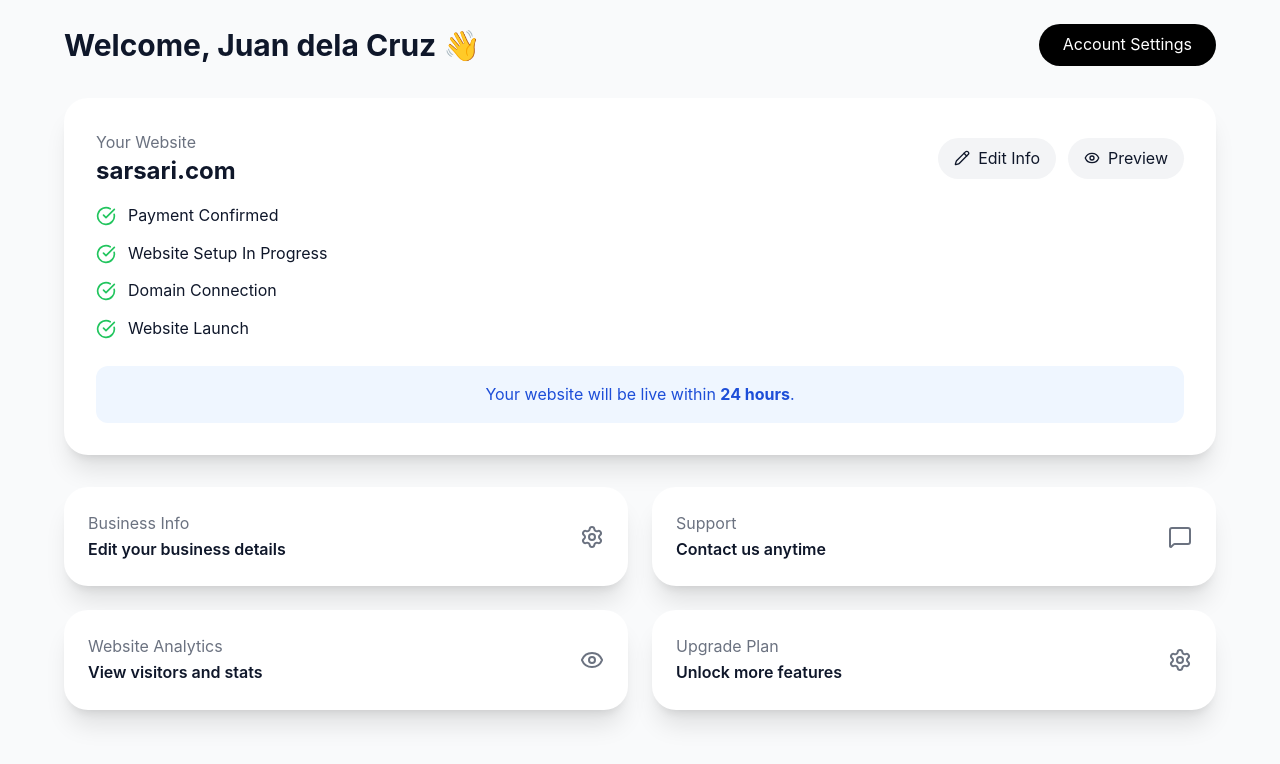
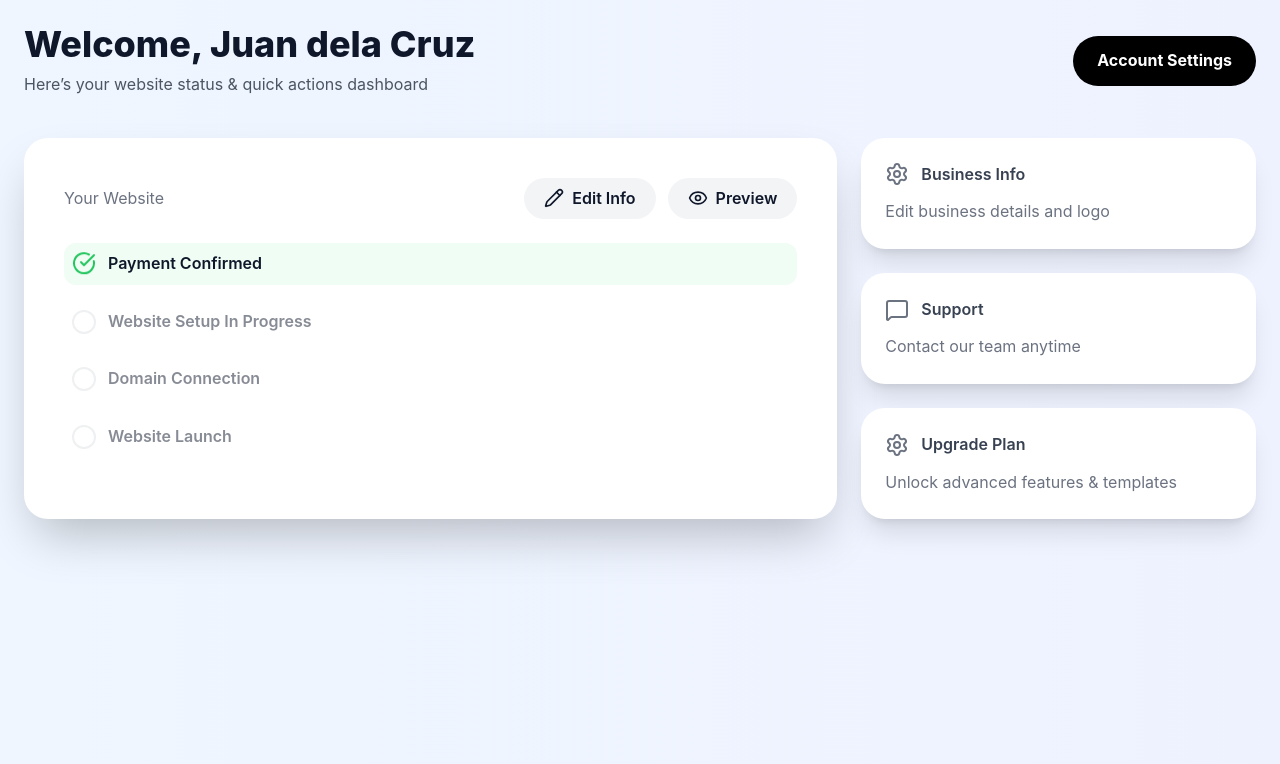
Before and after one commit to Devwezardtech/startup_devfast, a React (Create React App) app in the folder devfast/: page /project/dashboard in a window 1280 px wide. Shown: the top 764 px of the page. Built offline with nearby package versions, Linux system fonts and the light colour scheme.

Commit message:
inhance the dashboard

```diff
--- a/devfast/src/page/Dashboard/dashboard.jsx
+++ b/devfast/src/page/Dashboard/dashboard.jsx
@@ -2,20 +2,31 @@ import { useEffect, useState } from "react";
 import { CheckCircle, Settings, Pencil, Eye, MessageSquare } from "lucide-react";
 
 export default function ClientDashboard() {
-  const [client] = useState({
+  const [client, setClient] = useState({
     name: "Juan dela Cruz",
-    domain: "sarsari.com",
-    orderTime: localStorage.getItem("orderTime"),
+    domain: "",
+    orderTime: null,
   });
-  const [progress, setProgress] = useState(4);
+  const [progress, setProgress] = useState(1);
 
   useEffect(() => {
-    const orderTime = client.orderTime;
-    if (!orderTime) return;
+    // Load domain and orderTime from localStorage
+    const savedDomain = localStorage.getItem("pendingDomain");
+    const savedOrderTime = localStorage.getItem("orderTime");
+
+    setClient({
+      name: "Juan dela Cruz", // or load from API in future
+      domain: savedDomain || "",
+      orderTime: savedOrderTime || null,
+    });
+  }, []);
+
+  useEffect(() => {
+    if (!client.orderTime) return;
 
     const updateProgress = () => {
       const now = Date.now();
-      const diffHours = (now - orderTime) / (1000 * 60 * 60);
+      const diffHours = (now - client.orderTime) / (1000 * 60 * 60);
 
       if (diffHours >= 20) setProgress(4);
       else if (diffHours >= 4) setProgress(3);
@@ -25,95 +36,91 @@ export default function ClientDashboard() {
 
     updateProgress();
     const timer = setInterval(updateProgress, 5000);
-
     return () => clearInterval(timer);
   }, [client.orderTime]);
 
   const Step = ({ step, label }) => (
-    <div className={`flex items-center gap-3 ${progress < step ? "opacity-50" : ""}`}>
+    <div
+      className={`flex items-center gap-3 p-2 rounded-xl transition ${
+        progress < step ? "opacity-50 hover:bg-gray-50" : "bg-green-50"
+      }`}
+    >
       {progress >= step ? (
-        <CheckCircle className="text-green-500 w-5 h-5" />
+        <CheckCircle className="text-green-500 w-6 h-6 animate-bounce" />
       ) : (
-        <div className="w-5 h-5 border rounded-full"></div>
+        <div className="w-6 h-6 border-2 border-gray-300 rounded-full animate-pulse"></div>
       )}
-      <span>{label}</span>
+      <span className="font-semibold">{label}</span>
     </div>
   );
 
   return (
-    <div className="min-h-screen bg-gray-50 p-6">
-      <div className="max-w-6xl mx-auto">
+    <div className="min-h-screen bg-gradient-to-r from-blue-50 to-indigo-50 p-6">
+      <div className="max-w-7xl mx-auto">
         {/* Header */}
-        <div className="flex justify-between items-center mb-8">
-          <h1 className="text-3xl font-bold">Welcome, {client.name} 👋</h1>
-          <button className="bg-black text-white px-6 py-2 rounded-full hover:scale-105 transition">
+        <div className="flex flex-col md:flex-row justify-between items-start md:items-center mb-10">
+          <div>
+            <h1 className="text-4xl font-extrabold mb-2">Welcome, {client.name} </h1>
+            <p className="text-gray-600">Here’s your website status & quick actions dashboard</p>
+          </div>
+          <button className="mt-4 md:mt-0 bg-black text-white px-6 py-3 rounded-full font-bold hover:scale-105 transition">
             Account Settings
           </button>
         </div>
 
         {/* Website Card */}
-        <div className="bg-white rounded-3xl shadow-xl p-8 mb-8">
-          <div className="flex justify-between items-center mb-4">
+        <div className="grid grid-cols-1 lg:grid-cols-3 gap-6 mb-10">
+  {/* Left side: Website Card */}
+  <div className="lg:col-span-2 bg-white rounded-3xl shadow-2xl p-10">
+    <div className="flex flex-col md:flex-row justify-between items-start md:items-center mb-6">
       <div>
         <p className="text-gray-500">Your Website</p>
-              <p className="text-2xl font-bold">{client.domain}</p>
+        <p className="text-3xl font-extrabold">{client.domain}</p>
       </div>
-            <div className="flex gap-3">
-              <button className="flex items-center gap-2 bg-gray-100 px-4 py-2 rounded-full hover:bg-gray-200 transition">
-                <Pencil className="w-4 h-4" /> Edit Info
+      <div className="flex gap-3 mt-4 md:mt-0">
+        <button className="flex items-center gap-2 bg-gray-100 px-5 py-2 rounded-full hover:bg-gray-200 transition font-semibold">
+          <Pencil className="w-5 h-5" /> Edit Info
         </button>
-              <button className="flex items-center gap-2 bg-gray-100 px-4 py-2 rounded-full hover:bg-gray-200 transition">
-                <Eye className="w-4 h-4" /> Preview
+        <button className="flex items-center gap-2 bg-gray-100 px-5 py-2 rounded-full hover:bg-gray-200 transition font-semibold">
+          <Eye className="w-5 h-5" /> Preview
         </button>
       </div>
     </div>
 
     {/* Progress Timeline */}
-          <div className="space-y-3 mt-4">
+    <div className="space-y-4 mt-6">
       <Step step={1} label="Payment Confirmed" />
       <Step step={2} label="Website Setup In Progress" />
       <Step step={3} label="Domain Connection" />
       <Step step={4} label="Website Launch" />
     </div>
-
-          {/* Launch Countdown */}
-          <div className="mt-6 bg-blue-50 text-blue-700 p-4 rounded-xl text-center">
-            Your website will be live within <strong>24 hours</strong>.
-          </div>
   </div>
 
-        {/* Quick Actions / Cards */}
-        <div className="grid grid-cols-1 md:grid-cols-2 gap-6">
-          <div className="bg-white rounded-3xl shadow-xl p-6 flex items-center justify-between">
-            <div>
-              <p className="text-gray-500">Business Info</p>
-              <p className="font-semibold">Edit your business details</p>
+  {/* Right side: Quick Actions / Cards */}
+  <div className="lg:col-span-1 grid grid-cols-1 gap-6">
+    <div className="bg-white rounded-3xl shadow-xl p-6 flex flex-col justify-between hover:scale-105 transition">
+      <div className="flex items-center gap-3 mb-3">
+        <Settings className="w-6 h-6 text-gray-500" />
+        <p className="font-semibold text-gray-700">Business Info</p>
       </div>
-            <Settings className="w-6 h-6 text-gray-500" />
+      <p className="text-gray-500">Edit business details and logo</p>
     </div>
 
-          <div className="bg-white rounded-3xl shadow-xl p-6 flex items-center justify-between">
-            <div>
-              <p className="text-gray-500">Support</p>
-              <p className="font-semibold">Contact us anytime</p>
+    <div className="bg-white rounded-3xl shadow-xl p-6 flex flex-col justify-between hover:scale-105 transition">
+      <div className="flex items-center gap-3 mb-3">
+        <MessageSquare className="w-6 h-6 text-gray-500" />
+        <p className="font-semibold text-gray-700">Support</p>
       </div>
-            <MessageSquare className="w-6 h-6 text-gray-500" />
+      <p className="text-gray-500">Contact our team anytime</p>
     </div>
 
-          <div className="bg-white rounded-3xl shadow-xl p-6 flex items-center justify-between">
-            <div>
-              <p className="text-gray-500">Website Analytics</p>
-              <p className="font-semibold">View visitors and stats</p>
+    <div className="bg-white rounded-3xl shadow-xl p-6 flex flex-col justify-between hover:scale-105 transition">
+      <div className="flex items-center gap-3 mb-3">
+        <Settings className="w-6 h-6 text-gray-500" />
+        <p className="font-semibold text-gray-700">Upgrade Plan</p>
       </div>
-            <Eye className="w-6 h-6 text-gray-500" />
+      <p className="text-gray-500">Unlock advanced features & templates</p>
     </div>
-
-          <div className="bg-white rounded-3xl shadow-xl p-6 flex items-center justify-between">
-            <div>
-              <p className="text-gray-500">Upgrade Plan</p>
-              <p className="font-semibold">Unlock more features</p>
-            </div>
-            <Settings className="w-6 h-6 text-gray-500" />
   </div>
 </div>
       </div>
```
Lines whose indentation alone changed are shown as unchanged.
